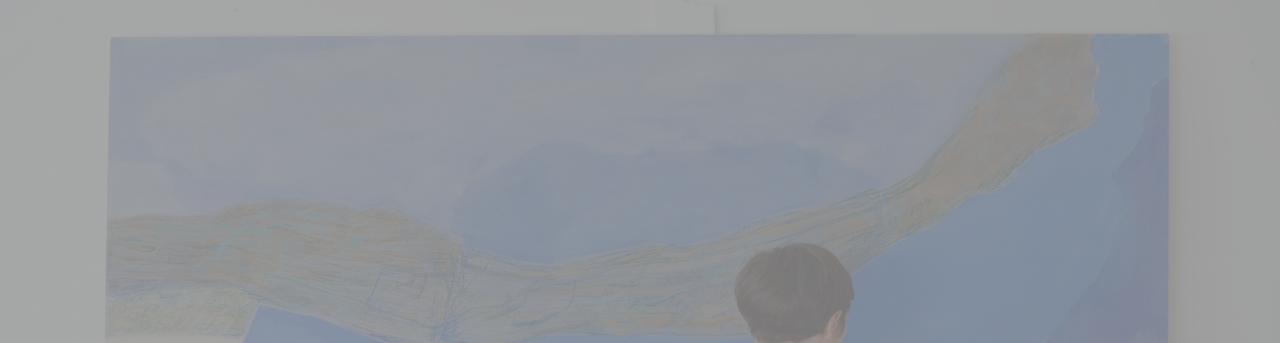
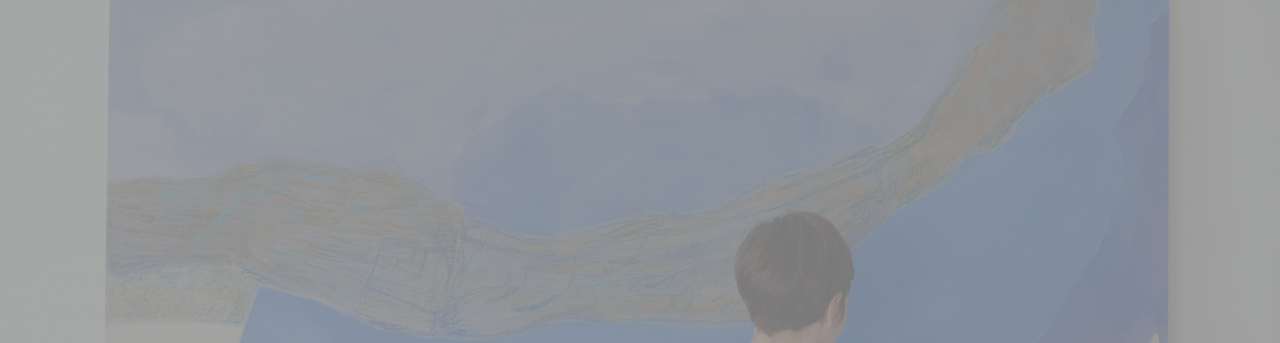
Before and after one commit to flash42/emosipos.com, a plain HTML site: page index.html in a window 1280 px wide. Shown: the top 343 px of the page. Drawn offline with Linux system fonts and the light colour scheme.

Commit message:
Layout hacking.

```diff
--- a/index.html
+++ b/index.html
@@ -7,7 +7,8 @@
     <style>
         html {
             background: url(img/bg.jpg) no-repeat center center fixed;
-            background-size: 100% 100%;
+            background-size: cover;
+            -webkit-background-size: cover;
         }
 
         body {
```
